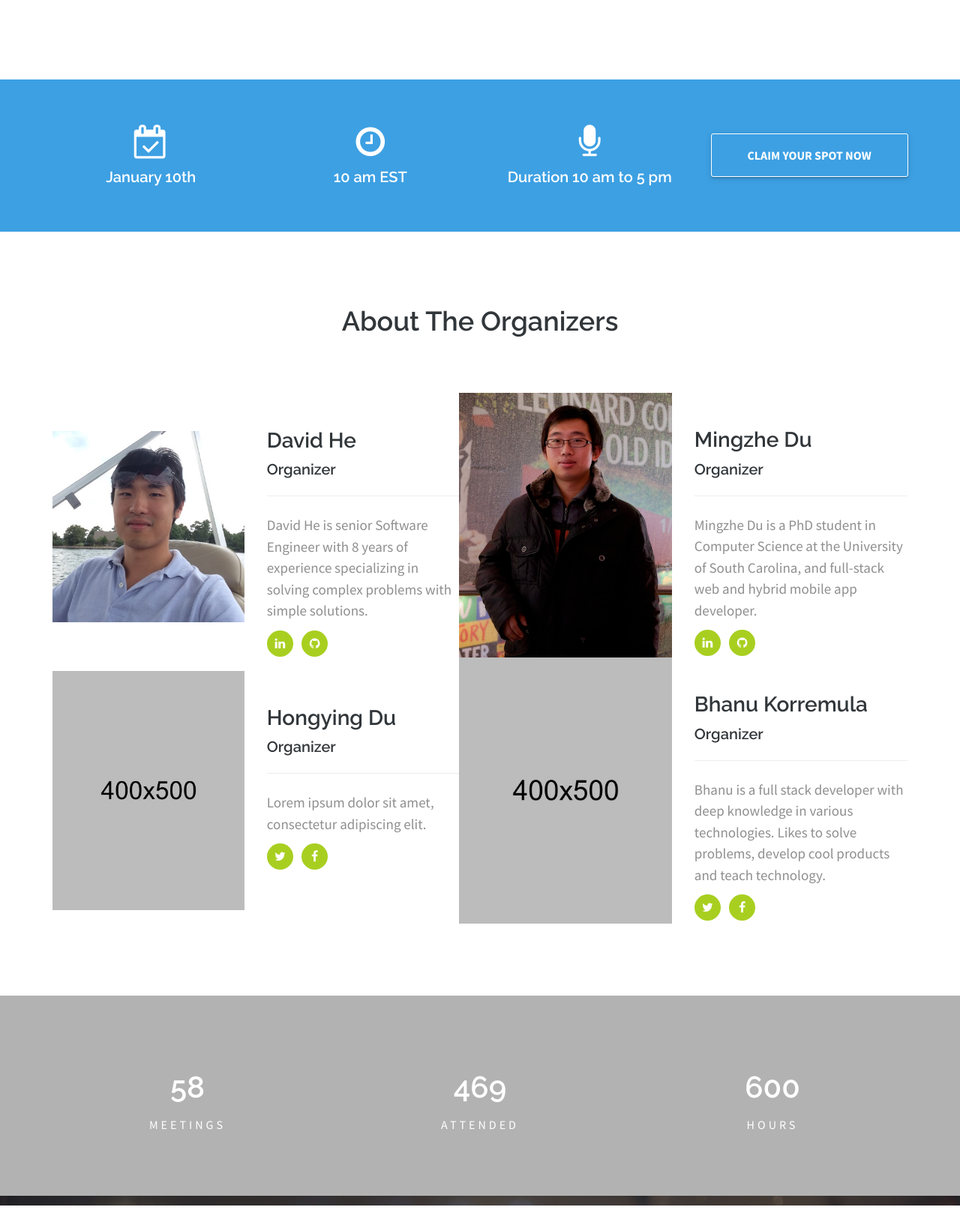
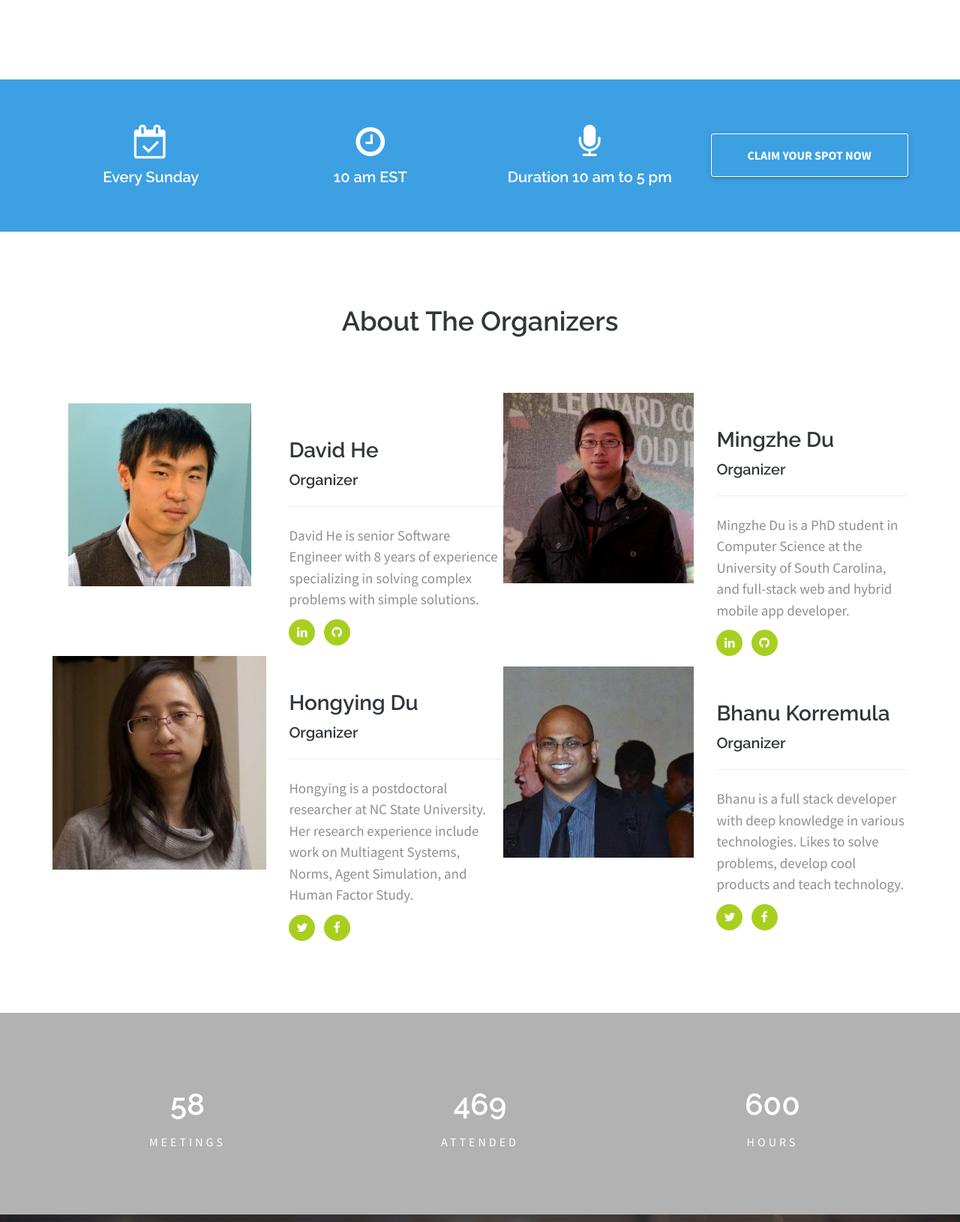
Before and after one commit to hedukor/hedukor.com, a Python web app: template src/templates/index.html in a window 1280 px wide. Shown: the part 1344-2974 px from the top of the page at 75% size. Run offline with Jinja, Linux system fonts and the light colour scheme; the template is opened without the code that fills it, so the values that code supplies are empty.

Commit message:
update site

```diff
--- a/src/static/js/main.js
+++ b/src/static/js/main.js
@@ -80,9 +80,9 @@
 
     $("#share").jsSocials({
         showCount: false,
-        shares: ["email", "twitter", "facebook", "googleplus", "linkedin", "pinterest"], // add/remove social network
-        url: "http://csmthemes.com/themes/webi", // http://url.to.share
-        text: "Webi - Webinar Landing Page" // text to share
+        shares: ["email", "twitter", "facebook", "googleplus", "linkedin"], // add/remove social network
+        url: "http://hedukor.com/", // http://url.to.share
+        text: "Welcome to Hedukor" // text to share
     });
 
 
--- a/src/templates/index.html
+++ b/src/templates/index.html
@@ -83,11 +83,13 @@
         <h2>The Largest Platform in South Carolina Mingles Pinoneer Developers With Research Scientists</h2>
         <div class="cta-btn"> <a href="https://www.eventbrite.com/e/hedukor-meeting-tickets-20209195247" target="_blank" class="btn">CLAIM YOUR SPOT NOW</a>
           <p>* Limited registration only. Register before we're filled.</p>
-          <!--countdown-->
+          <!--countdown
+
           <div class="countdown text-center">
             <p><i class="fa fa-exclamation-triangle"></i>Time Left:</p>
             <span id="clock"></span> </div>
-          <!--countdown end-->
+
+          countdown end-->
 
         </div>
       </div>
@@ -171,7 +173,7 @@
       <div class="col-md-12">
         <div class="row">
           <div class="col-sm-4 col-md-3">
-            <h3><i class="fa fa-calendar-check-o"></i>January 10th</h3>
+            <h3><i class="fa fa-calendar-check-o"></i>Every Sunday</h3>
           </div>
           <div class="col-sm-4 col-md-3">
             <h3><i class="fa fa-clock-o"></i>10 am EST</h3>
@@ -203,7 +205,7 @@
     <!--host info-->
 
     <div class="row">
-      <div class="col-md-6 text-center" style="top: 50px;"> <img src="static/img/david.jpg" alt="Host Name"> </div>
+      <div class="col-md-6 text-center"> <img src="static/img/david1.jpg" alt="Host Name"> </div>
       <div class="col-md-6">
         <article>
           <h4>David He</h4>
@@ -230,7 +232,7 @@
     <!--host info-->
 
     <div class="row">
-      <div class="col-md-6 text-center"> <img src="static/img/mingzhe.png" alt="Host Name"> </div>
+      <div class="col-md-6 text-center"> <img src="static/img/mingzhe.jpg" alt="Host Name"> </div>
       <div class="col-md-6">
         <article>
           <h4>Mingzhe Du</h4>
@@ -260,13 +262,13 @@
     <!--host info-->
 
     <div class="row">
-      <div class="col-md-6 text-center"> <img src="static/img/host.jpg" alt="Host Name"> </div>
+      <div class="col-md-6 text-center"> <img src="static/img/hongying.jpg" alt="Host Name"> </div>
       <div class="col-md-6">
         <article>
           <h4>Hongying Du</h4>
           <h5>Organizer</h5>
           <hr>
-          <p>Lorem ipsum dolor sit amet, consectetur adipiscing elit.  </p>
+          <p>Hongying is a postdoctoral researcher at NC State University. Her research experience include work on Multiagent Systems, Norms, Agent Simulation, and Human Factor Study.</p>
           <!--<img src="static/img/signature.png" alt="Host signature" class="signature">-->
 
           <!--social-->
@@ -287,7 +289,7 @@
     <!--host info-->
 
     <div class="row">
-      <div class="col-md-6 text-center"> <img src="static/img/host.jpg" alt="Host Name"> </div>
+      <div class="col-md-6 text-center"> <img src="static/img/bhanu.jpg" alt="Host Name"> </div>
       <div class="col-md-6">
         <article>
           <h4>Bhanu Korremula</h4>
@@ -414,7 +416,7 @@
         <!-- <p class="footer-logo"><a href=""><img src="static/img/logo.svg" alt="Webi - Webinar Landing Page"></a></p> -->
         <small>&copy; 2016 Hedukor. All rights reserved.</small> </div>
       <div class="col-md-4">
-        <p class="footer-contact"><i class="fa fa-paper-plane"></i>Contact - <a href="mailto:admin@sitename.com?Subject=Hello">admin@hedukor.com</a></p>
+        <p class="footer-contact"><i class="fa fa-paper-plane"></i>Contact - <a href="mailto:admin@hedukor.com?Subject=Hello">admin@hedukor.com</a></p>
       </div>
     </div>
   </div>
```
Also changed, not shown: src/static/img/bhanu.jpg (added), src/static/img/david1.jpg (added), src/static/img/hongying.jpg (added), src/static/img/mingzhe.jpg (added), 3 other files.
